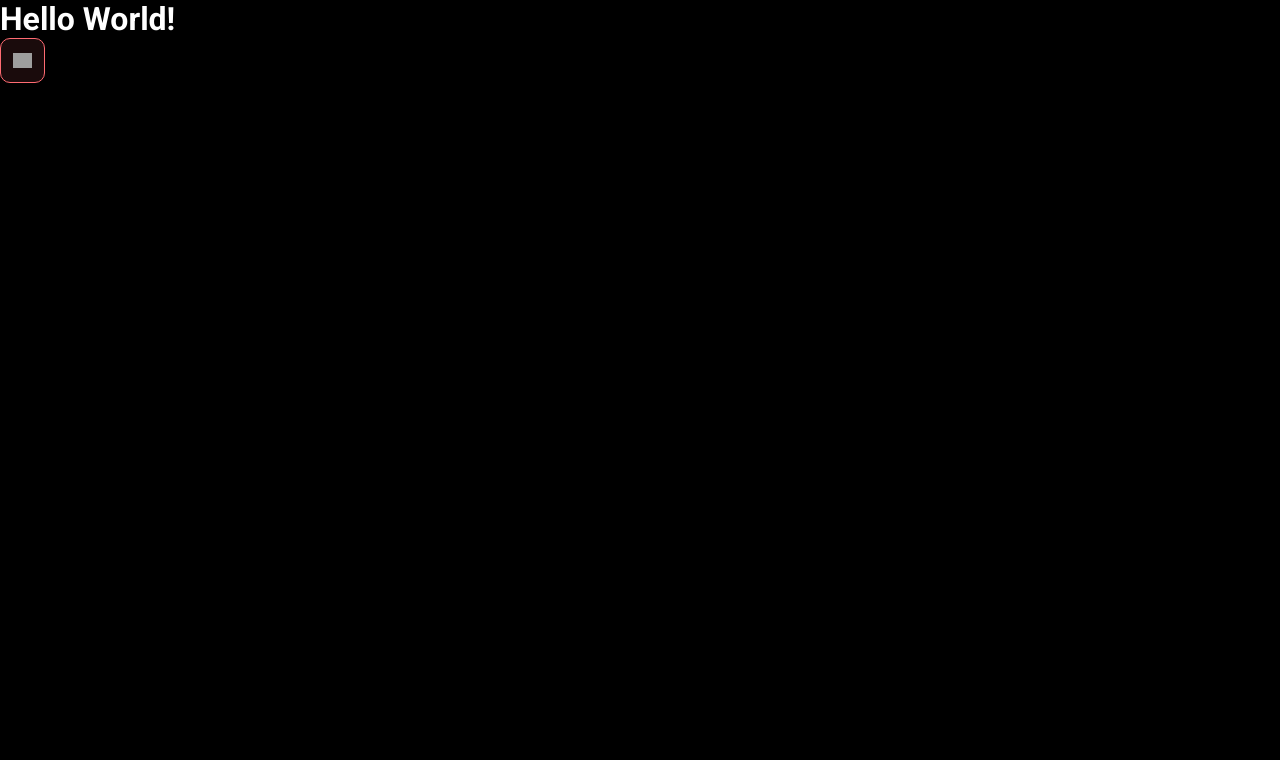
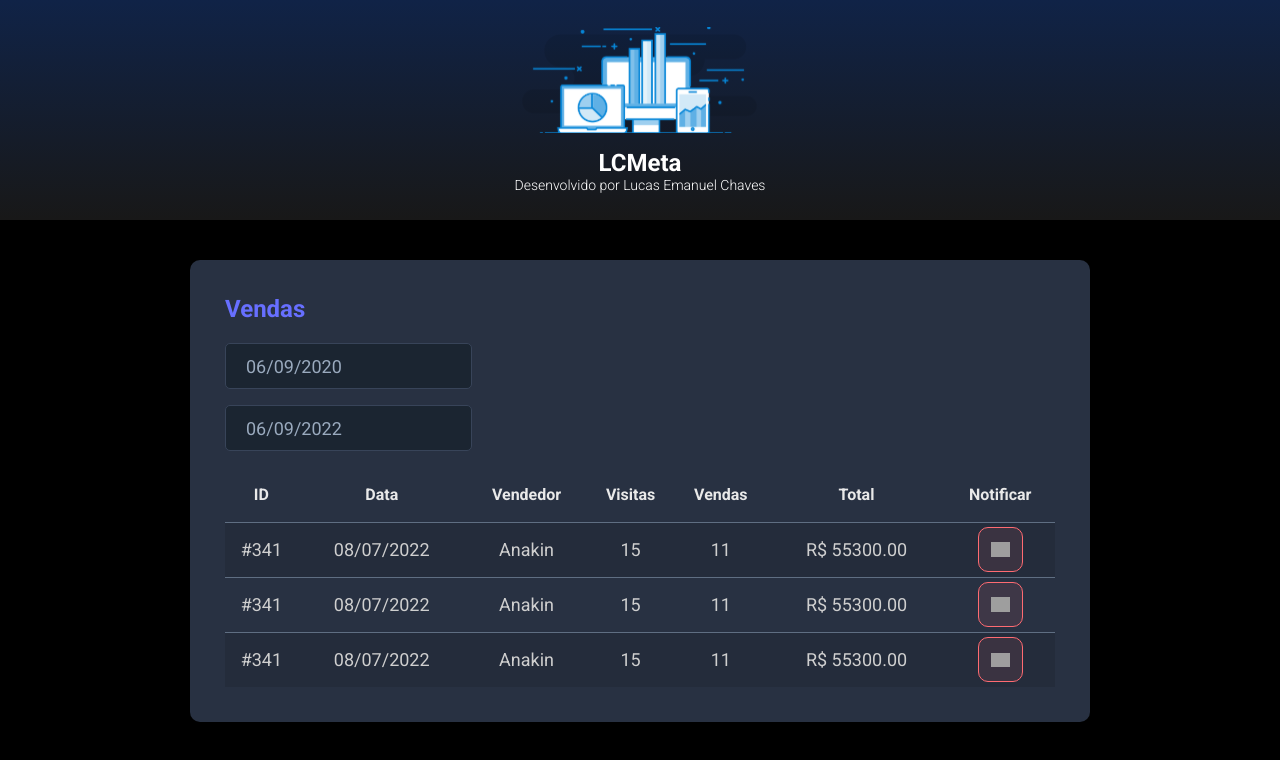
Before and after one commit to chavesluucas/LCMetas, a React (Vite) app in the folder frontend/: page / in a window 1280 px wide. Shown: the top 760 px of the page. Built offline with nearby package versions, Linux system fonts and the light colour scheme; grey boxes are pictures that could not be loaded.

Commit message:
Front-end desenvolvido de forma estatica

```diff
--- a/frontend/package.json
+++ b/frontend/package.json
@@ -9,7 +9,9 @@
     "preview": "vite preview"
   },
   "dependencies": {
+    "@types/react-datepicker": "4.4.2",
     "react": "^18.2.0",
+    "react-datepicker": "4.8.0",
     "react-dom": "^18.2.0"
   },
   "devDependencies": {
--- a/frontend/src/App.tsx
+++ b/frontend/src/App.tsx
@@ -1,11 +1,18 @@
-import { NotificationButton } from "./components/NotificationButton"
+import { Header } from "./components/Header"
+import { SalesCard } from "./components/SalesCard"
 
 function App() {
 
   return (
     <>
-      <h1>Hello World!</h1>
-      <NotificationButton />
+      <Header />
+      <main>
+        <section id="sales">
+          <div className="lcmeta-container">
+            <SalesCard />
+          </div>
+        </section>
+      </main>
     </>
   )
 
--- /dev/null
+++ b/frontend/src/components/Header/index.tsx
@@ -0,0 +1,16 @@
+import logo from '../../assets/img/logo.svg'
+import './styles.css'
+
+export function Header() {
+    return (
+        <header>
+            <div className="lcmeta-logo-container">
+                <img src={logo} alt="DSMeta" />
+                <h1>LCMeta</h1>
+                <p>
+                    Desenvolvido por <a href="https://www.linkedin.com/in/lucas-emanuel-chaves-b5a3971b5/" target="_blank">Lucas Emanuel Chaves</a>
+                </p>
+            </div>
+        </header>
+    )
+}
--- /dev/null
+++ b/frontend/src/components/Header/styles.css
@@ -0,0 +1,27 @@
+header {
+    background: linear-gradient(180deg, #102347 0%, #181818 100%);
+    height: 220px;
+    display: flex;
+    align-items: center;
+    justify-content: center;
+  }
+
+.lcmeta-logo-container {
+    display: flex;
+    flex-direction: column;
+    align-items: center;
+}
+
+.lcmeta-logo-container img {
+    width: 235px;
+}
+
+.lcmeta-logo-container h1 {
+    margin-top: 15px;
+    font-size: 24px;
+}
+
+.lcmeta-logo-container p {
+    font-size: 14px;
+    font-weight: 300;
+}
--- /dev/null
+++ b/frontend/src/components/SalesCard/index.tsx
@@ -0,0 +1,100 @@
+//import do DatePicker e do CSS
+import { useState } from "react"
+import DatePicker from "react-datepicker"
+import "react-datepicker/dist/react-datepicker.css"
+
+import { NotificationButton } from '../NotificationButton'
+import './styles.css'
+
+export function SalesCard() {
+
+    //Macete para criar uma data de X anos atrás (para ser de X dias, apague o vezes alguma coisa)
+    const min = new Date(new Date().setDate(new Date().getDate() - (365 * 2)));
+
+    const [minDate, setMinDate] = useState(min);
+    const [maxDate, setMaxDate] = useState(new Date());
+
+
+    return (
+        <div className="lcmeta-card">
+            <h2 className="lcmeta-sales-title">Vendas</h2>
+            <div>
+                <div className="lcmeta-form-control-container">
+                    <DatePicker
+                        selected={minDate}
+                        onChange={(date: Date) => setMinDate(date)}
+                        className="lcmeta-form-control"
+                        dateFormat="dd/MM/yyyy"
+                    />
+                </div>
+                <div className="lcmeta-form-control-container">
+                    <DatePicker
+                        selected={maxDate}
+                        onChange={(date: Date) => setMaxDate(date)}
+                        className="lcmeta-form-control"
+                        dateFormat="dd/MM/yyyy"
+                    />
+                </div>
+            </div>
+
+            <div>
+                <table className="lcmeta-sales-table">
+                    <thead>
+                        <tr>
+                            <th className="show992">ID</th>
+                            <th className="show576">Data</th>
+                            <th>Vendedor</th>
+                            <th className="show992">Visitas</th>
+                            <th className="show992">Vendas</th>
+                            <th>Total</th>
+                            <th>Notificar</th>
+                        </tr>
+                    </thead>
+                    <tbody>
+                        <tr>
+                            <td className="show992">#341</td>
+                            <td className="show576">08/07/2022</td>
+                            <td>Anakin</td>
+                            <td className="show992">15</td>
+                            <td className="show992">11</td>
+                            <td>R$ 55300.00</td>
+                            <td>
+                                <div className="lcmeta-red-btn-container">
+                                    <NotificationButton />
+                                </div>
+                            </td>
+                        </tr>
+                        <tr>
+                            <td className="show992">#341</td>
+                            <td className="show576">08/07/2022</td>
+                            <td>Anakin</td>
+                            <td className="show992">15</td>
+                            <td className="show992">11</td>
+                            <td>R$ 55300.00</td>
+                            <td>
+                                <div className="lcmeta-red-btn-container">
+                                    <NotificationButton />
+                                </div>
+                            </td>
+                        </tr>
+                        <tr>
+                            <td className="show992">#341</td>
+                            <td className="show576">08/07/2022</td>
+                            <td>Anakin</td>
+                            <td className="show992">15</td>
+                            <td className="show992">11</td>
+                            <td>R$ 55300.00</td>
+                            <td>
+                                <div className="lcmeta-red-btn-container">
+                                    <NotificationButton />
+                                </div>
+                            </td>
+                        </tr>
+                    </tbody>
+
+                </table>
+            </div>
+
+        </div>
+    )
+}
--- /dev/null
+++ b/frontend/src/components/SalesCard/styles.css
@@ -0,0 +1,97 @@
+.lcmeta-card {
+    background-color: #283142;
+    border-radius: 10px;
+    padding: 30px 10px;
+  }
+
+  .lcmeta-sales-title {
+    color: #676fff;
+    font-size: 24px;
+    margin-bottom: 20px;
+  }
+
+  .lcmeta-form-control-container {
+    margin-bottom: 16px;
+    max-width: 300px;
+  }
+
+  .lcmeta-form-control {
+    width: 100%;
+    height: 46px;
+    background-color: #1b2531;
+    border: 1px solid #384459;
+    border-radius: 5px;
+    color: #9aaabe;
+    padding: 0 20px;
+    font-size: 18px;
+  }
+
+  .lcmeta-sales-table {
+    width: 100%;
+    border-spacing: 0;
+    border-collapse: collapse;
+  }
+
+  .lcmeta-sales-table thead {
+    height: 55px;
+    font-size: 16px;
+    color: #e9e9e9;
+    font-weight: 700;
+  }
+
+  .lcmeta-sales-table tbody {
+    font-size: 14px;
+    font-weight: 400;
+    color: #cfcfcf;
+    text-align: center;
+  }
+
+  .lcmeta-sales-table tbody tr {
+    height: 74px;
+    border-top: 1px solid #5f6e82;
+  }
+
+  .lcmeta-sales-table tbody tr:hover > td {
+    background-color: #384459;
+  }
+
+  .lcmeta-sales-table tbody tr:nth-child(odd) {
+    background-color: #242c3b;
+  }
+
+  .lcmeta-red-btn-container {
+      display: flex;
+      justify-content: center;
+  }
+
+  .show576 {
+      display: none;
+  }
+
+  .show992 {
+      display: none;
+  }
+
+  @media (min-width: 576px) {
+      .show576 {
+          display: table-cell;
+      }
+
+      .lcmeta-card {
+          padding: 35px;
+      }
+
+      .lcmeta-sales-table tbody tr {
+          height: 55px;
+      }
+
+      .lcmeta-sales-table tbody {
+          font-size: 18px;
+      }
+  }
+
+  @media (min-width: 992px) {
+      .show992 {
+          display: table-cell;
+      }
+  }
--- a/frontend/src/index.css
+++ b/frontend/src/index.css
@@ -20,135 +20,11 @@ a:visited {
   text-decoration: none;
 }
 
-/*
-header {
-  background: linear-gradient(180deg, #102347 0%, #181818 100%);
-  height: 220px;
-  display: flex;
-  align-items: center;
-  justify-content: center;
-}
-
-.dsmeta-logo-container {
-  display: flex;
-  flex-direction: column;
-  align-items: center;
-}
-
-.dsmeta-logo-container img {
-  width: 235px;
-}
-
-.dsmeta-logo-container h1 {
-  margin-top: 15px;
-  font-size: 24px;
-}
-
-.dsmeta-logo-container p {
-  font-size: 14px;
-  font-weight: 300;
-}
-
-.dsmeta-card {
-  background-color: #283142;
-  border-radius: 10px;
-  padding: 30px 10px;
-}
-
-.dsmeta-container {
+.lcmeta-container {
   width: 100%;
   max-width: 900px;
   margin: 0 auto;
 }
-
 #sales {
-  padding: 40px 10px;
+    padding: 40px 10px;
 }
-
-.dsmeta-sales-title {
-  color: #676fff;
-  font-size: 24px;
-  margin-bottom: 20px;
-}
-
-.dsmeta-form-control-container {
-  margin-bottom: 16px;
-  max-width: 300px;
-}
-
-.dsmeta-form-control {
-  width: 100%;
-  height: 46px;
-  background-color: #1b2531;
-  border: 1px solid #384459;
-  border-radius: 5px;
-  color: #9aaabe;
-  padding: 0 20px;
-  font-size: 18px;
-}
-
-.dsmeta-sales-table {
-  width: 100%;
-  border-spacing: 0;
-  border-collapse: collapse;
-}
-
-.dsmeta-sales-table thead {
-  height: 55px;
-  font-size: 16px;
-  color: #e9e9e9;
-  font-weight: 700;
-}
-
-.dsmeta-sales-table tbody {
-  font-size: 14px;
-  font-weight: 400;
-  color: #cfcfcf;
-  text-align: center;
-}
-
-.dsmeta-sales-table tbody tr {
-  height: 74px;
-  border-top: 1px solid #5f6e82;
-}
-
-.dsmeta-sales-table tbody tr:hover > td {
-  background-color: #384459;
-}
-
-.dsmeta-sales-table tbody tr:nth-child(odd) {
-  background-color: #242c3b;
-}
-
-.show576 {
-    display: none;
-}
-
-.show992 {
-    display: none;
-}
-
-@media (min-width: 576px) {
-    .show576 {
-        display: table-cell;
-    }
-
-    .dsmeta-card {
-        padding: 35px;
-    }
-
-    .dsmeta-sales-table tbody tr {
-        height: 55px;
-    }
-
-    .dsmeta-sales-table tbody {
-        font-size: 18px;
-    }
-}
-
-@media (min-width: 992px) {
-    .show992 {
-        display: table-cell;
-    }
-}
- */
```
Also changed, not shown: frontend/src/assets/img/logo.svg (added), 1 other file (tests, documents, lock files or other folders).
